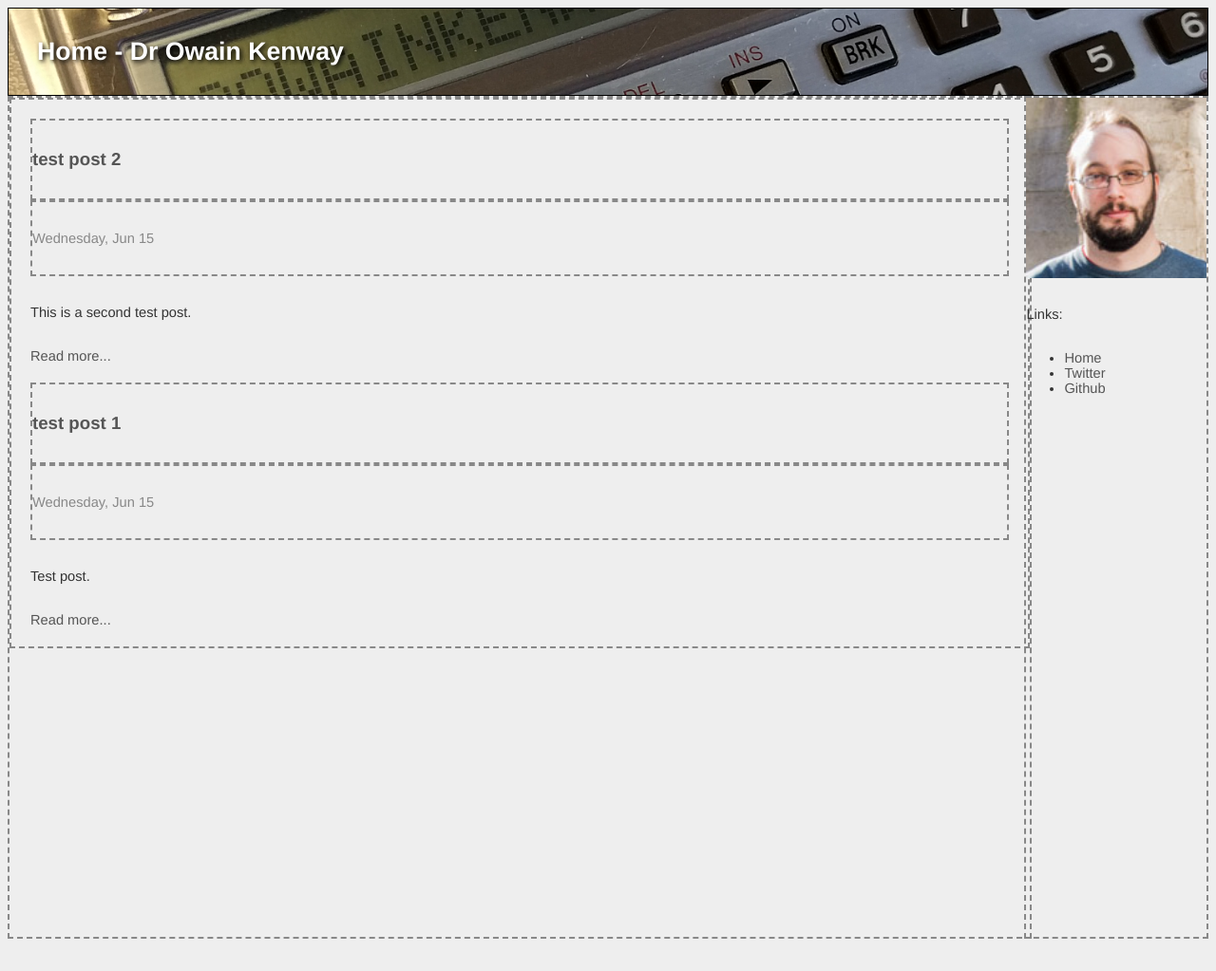
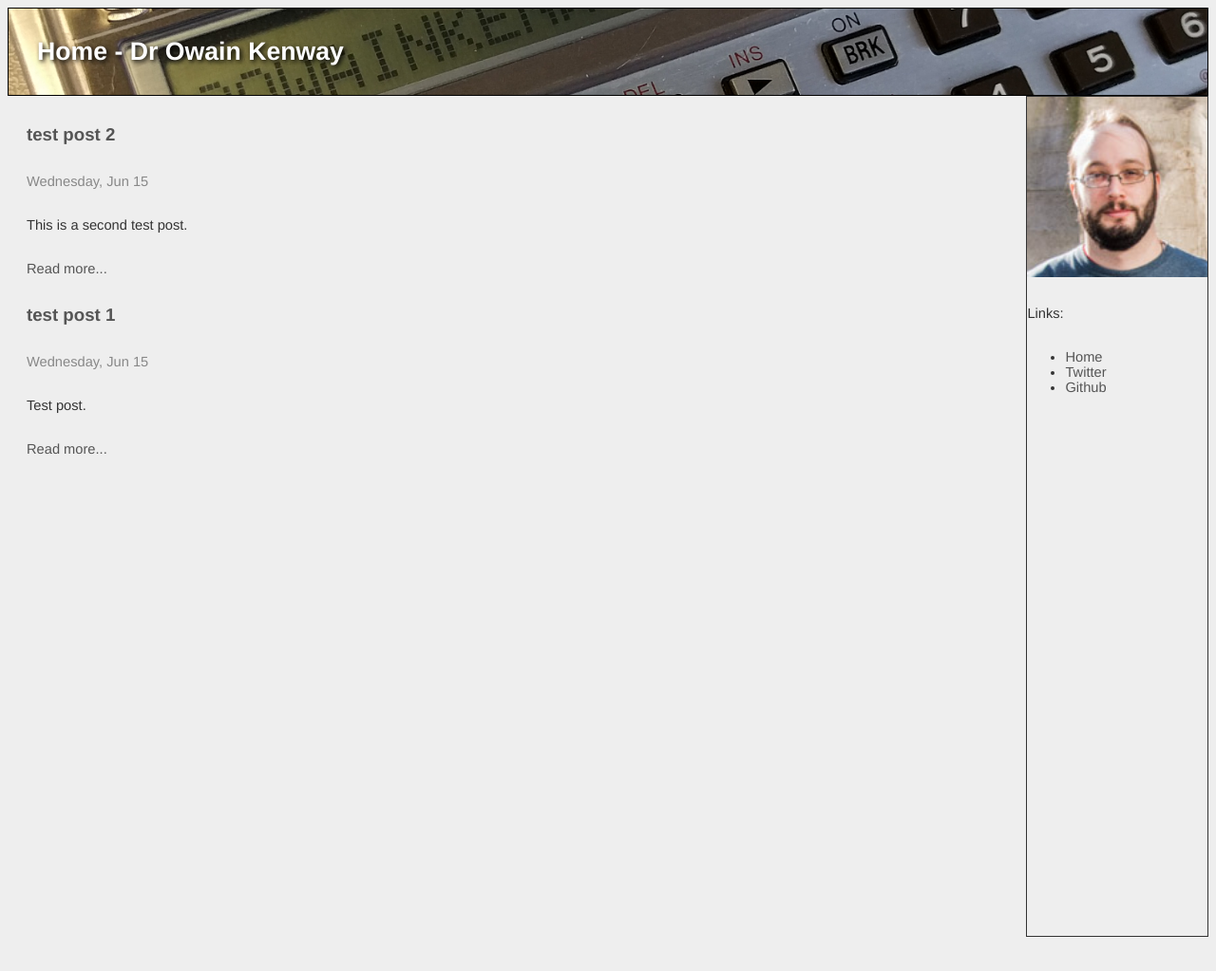
Before and after one commit to owainkenwayucl/owainkenwayucl.github.io, a Jekyll site: the page built from index.md, in a window 1280 px wide. Shown: the whole page at 95% size. Built offline with Jekyll 4.4.1, drawn with Linux system fonts in a browser that asks for light colours; before the commit the page ends 997 px from its top, so only the background shows below that.

Commit message:
Update main.css

```diff
--- a/css/main.css
+++ b/css/main.css
@@ -17,7 +17,7 @@ body {
 
 div {
   border-style: dashed;
-  border-width: 2px;
+  border-width: 0px;
   border-color: #888;
 }
 
@@ -88,12 +88,16 @@ a:hover {
 .sideimage {
   width: 100%;
   height: auto;
+
 }
 
 #sidebar {
   float: right;
   width: 15%;
   min-height: 100%;
+  border: 1px;
+  border-style: solid;
+  border-color: 1px;
 }
 
 #main {
```
